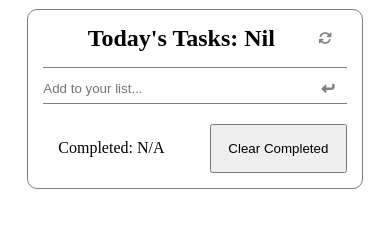
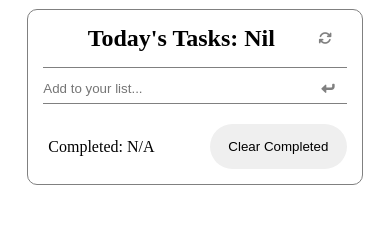
Before and after one commit to Draxeytina/To-do-list, a website built with webpack: page src/index.html in a window 390 px wide. Shown: the part 95-322 px from the top of the page. Built offline with nearby package versions, Linux system fonts and the light colour scheme.

Commit message:
Style completed count

```diff
--- a/src/style.css
+++ b/src/style.css
@@ -40,6 +40,15 @@ form input {
   margin-right: 5px;
   border-style: none;
   height: 20px;
+}
+
+button {
+  border: none;
+  border-radius: 23px;
+}
+
+button:hover {
+  background: none;
 }
 
 .wrapper {
@@ -114,7 +123,8 @@ form input {
 
 .fa-ellipsis-vertical:hover,
 .fa-turn-down:hover,
-.fa-arrows-rotate:hover {
+.fa-arrows-rotate:hover,
+button:hover {
   text-shadow: 1px 3px 2px hsl(215, 20%, 88%), 0 0 25px blue, 0 0 5px darkblue;
 }
 
@@ -134,18 +144,32 @@ form input {
   opacity: 0;
 }
 
+.completed {
+  display: grid;
+  grid-template-columns: 1fr 1fr;
+}
+
+.completed p{
+  padding: 15px;
+  margin: 15px;
+}
+
+.completedCount {
+  display: flex;
+  align-items: center;
+}
+
+.completedCount p {
+  padding: 5px;
+  padding-left: 15px;
+}
+
 @media (max-width: 768px){
   body {
     width: 95%;
   }
 
-  .completed {
-    display: grid;
-    grid-template-columns: 1fr 1fr;
-  }
-
-  .completed p{
-    padding: 15px;
-    margin: 15px;
+  .completedCount p {
+    padding: 5px;
   }
 }
```
